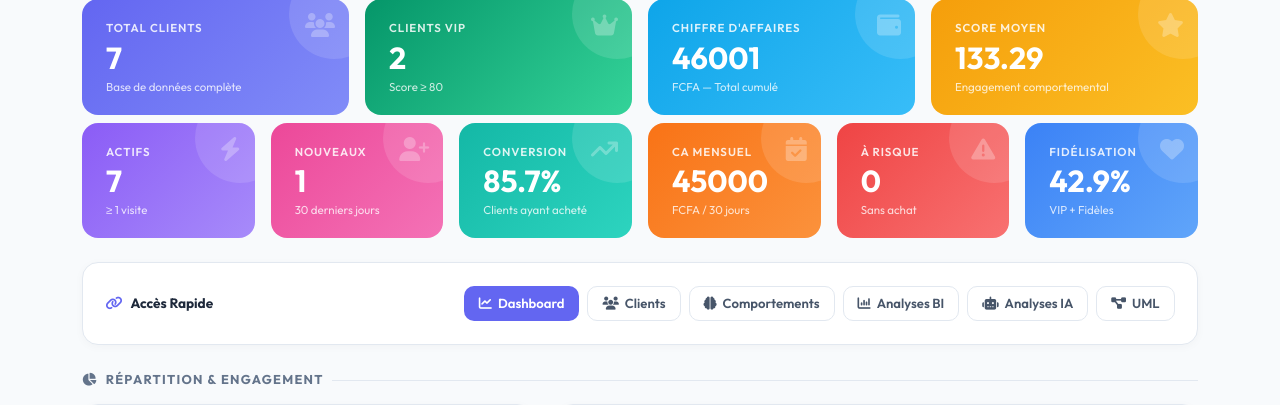
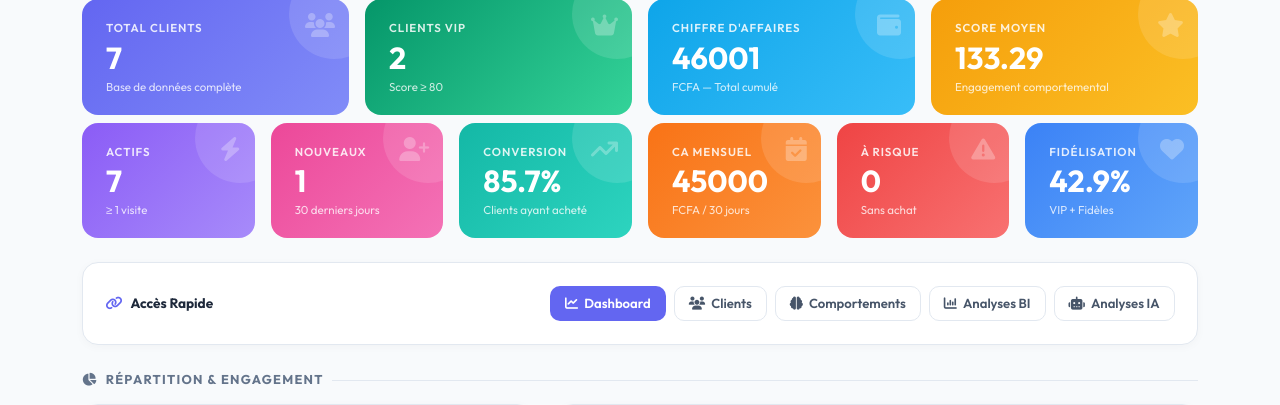
Before and after one commit to diouf12ayou-svg/smartcustomer-analytics, a Django app: page / in a window 1280 px wide. Shown: the part 282-687 px from the top of the page. Run offline with Django 5.2, Linux system fonts and the light colour scheme; data comes from the database, SQL or seed files in the repository.

Commit message:
Supprimer le lien UML du tableau de bord

```diff
--- a/Analyse_intelligente_des_clients/main/templates/principal/dashboard.html
+++ b/Analyse_intelligente_des_clients/main/templates/principal/dashboard.html
@@ -223,7 +223,6 @@
             <a href="{% url 'analyse' %}"   class="quick-btn quick-btn-outline"><i class="fa-solid fa-brain"></i>Comportements</a>
             <a href="{% url 'powerbi' %}"   class="quick-btn quick-btn-outline"><i class="fa-solid fa-chart-column"></i>Analyses BI</a>
             <a href="{% url 'ia' %}"        class="quick-btn quick-btn-outline"><i class="fa-solid fa-robot"></i>Analyses IA</a>
-            <a href="{% url 'uml' %}"       class="quick-btn quick-btn-outline"><i class="fa-solid fa-diagram-project"></i>UML</a>
         </div>
     </div>
 </div>
```
